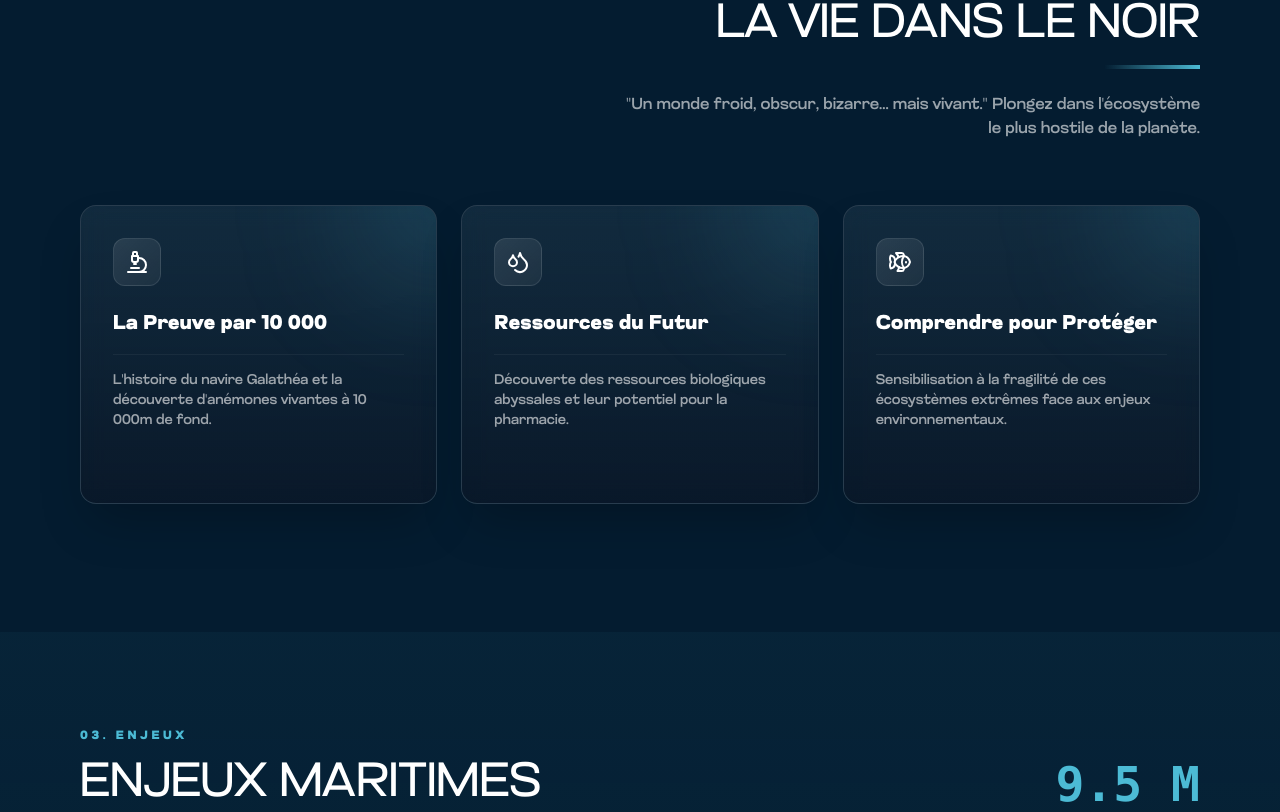
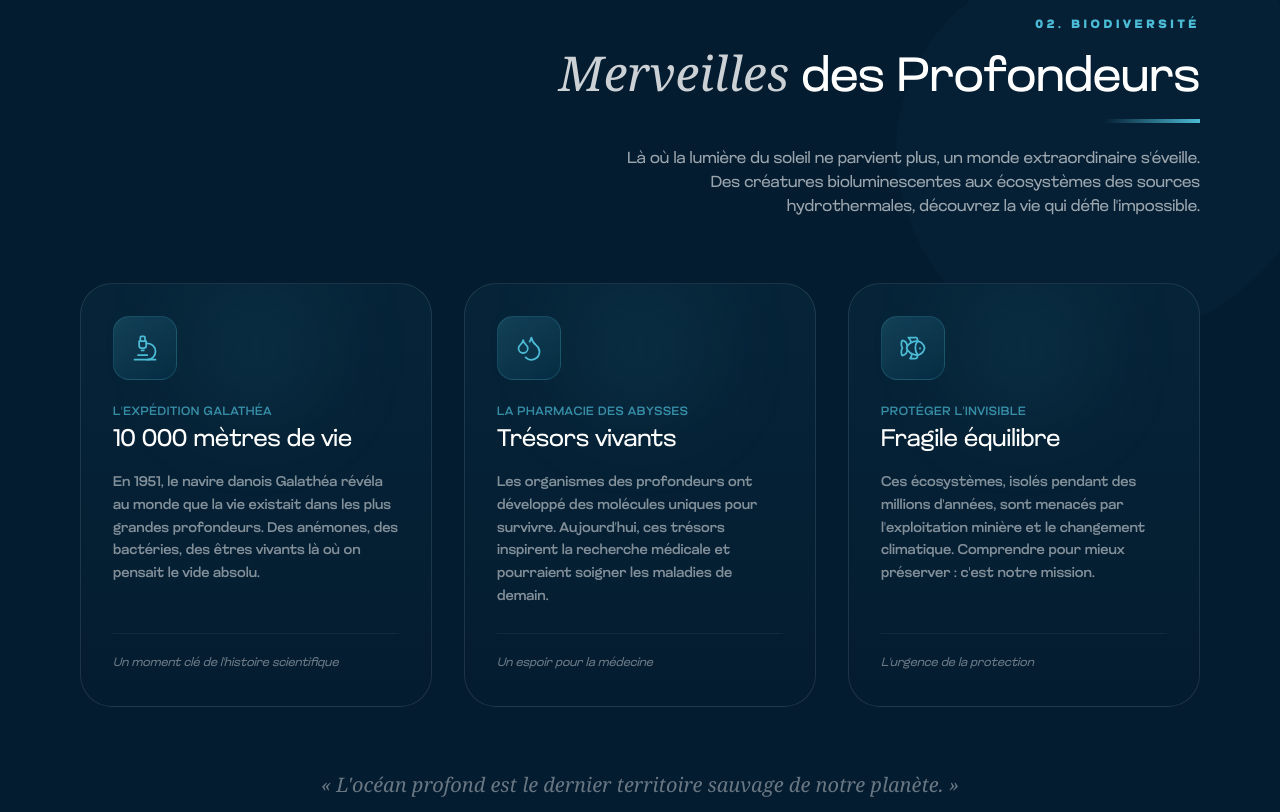
Before and after one commit to KillianGil/reaco-site-abysse, a Next.js app: page /visiter in a window 1280 px wide. Shown: the part 1508-2320 px from the top of the page. Built offline with nearby package versions, Linux system fonts and the light colour scheme.

Commit message:
Ajout Faq et changement design

```diff
--- a/src/app/visiter/page.tsx
+++ b/src/app/visiter/page.tsx
@@ -192,42 +192,91 @@ export default function ExpositionsPage() {
                 </section>
 
                 {/* ZONE 2: BIODIVERSITÉ & ABYSSES */}
-                <section className="px-4 md:px-20 max-w-7xl mx-auto w-full relative">
+                <section className="px-4 md:px-20 max-w-7xl mx-auto w-full relative py-8 md:py-12">
+                    {/* Organic wave decoration */}
+                    <div className="absolute inset-0 opacity-30 pointer-events-none overflow-hidden">
+                        <svg className="absolute -top-20 -right-20 w-[500px] h-[500px] text-[#4CBBD5]/10" viewBox="0 0 200 200">
+                            <path fill="currentColor" d="M44.5,-76.3C57.5,-69.2,67.7,-56.3,75.3,-42.1C82.9,-27.9,87.9,-12.4,86.8,2.4C85.7,17.2,78.5,31.3,69.1,43.3C59.7,55.3,48.1,65.1,34.8,71.8C21.5,78.5,6.5,82.1,-8.8,81.9C-24.1,81.7,-39.7,77.7,-52.1,69.5C-64.5,61.3,-73.7,48.9,-79.3,35C-84.9,21.1,-86.9,5.7,-84.4,-8.7C-81.9,-23.1,-74.9,-36.5,-64.8,-47.3C-54.7,-58.1,-41.5,-66.3,-27.7,-72.8C-13.9,-79.3,0.5,-84.1,14.4,-82.7C28.3,-81.3,31.5,-83.4,44.5,-76.3Z" transform="translate(100 100)" />
+                        </svg>
+                    </div>
+
                     <div className="section-header mb-10 md:mb-16 relative z-10 text-left md:text-right">
                         <span className="text-[#4CBBD5] text-[10px] md:text-xs font-bold tracking-[0.3em] uppercase block mb-3 md:mb-4">02. BIODIVERSITÉ</span>
-                        <h3 className="text-3xl md:text-5xl font-light uppercase">La Vie dans le Noir</h3>
+                        <h3 className="text-3xl md:text-5xl font-light">
+                            <span className="font-serif italic text-white/80">Merveilles</span> des Profondeurs
+                        </h3>
                         <div className="h-1 w-16 md:w-24 bg-gradient-to-r md:bg-gradient-to-l from-[#4CBBD5] to-transparent mt-3 md:mt-4 md:ml-auto" />
-                        <p className="mt-4 md:mt-6 text-white/60 max-w-xl md:ml-auto leading-relaxed text-sm md:text-base">
-                            &quot;Un monde froid, obscur, bizarre... mais vivant.&quot; Plongez dans l&apos;écosystème le plus hostile de la planète.
+                        <p className="mt-4 md:mt-6 text-white/60 max-w-xl md:ml-auto leading-relaxed text-sm md:text-base font-light">
+                            Là où la lumière du soleil ne parvient plus, un monde extraordinaire s&apos;éveille.
+                            Des créatures bioluminescentes aux écosystèmes des sources hydrothermales,
+                            découvrez la vie qui défie l&apos;impossible.
                         </p>
                     </div>
 
-                    <div className="grid grid-cols-1 md:grid-cols-3 gap-4 md:gap-6">
+                    <div className="grid grid-cols-1 md:grid-cols-3 gap-6 md:gap-8">
                         {[
-                            { icon: Microscope, title: "La Preuve par 10 000", desc: "L'histoire du navire Galathéa et la découverte d'anémones vivantes à 10 000m de fond." },
-                            { icon: Droplets, title: "Ressources du Futur", desc: "Découverte des ressources biologiques abyssales et leur potentiel pour la pharmacie." },
-                            { icon: Fish, title: "Comprendre pour Protéger", desc: "Sensibilisation à la fragilité de ces écosystèmes extrêmes face aux enjeux environnementaux." }
+                            {
+                                icon: Microscope,
+                                title: "10 000 mètres de vie",
+                                subtitle: "L'expédition Galathéa",
+                                desc: "En 1951, le navire danois Galathéa révéla au monde que la vie existait dans les plus grandes profondeurs. Des anémones, des bactéries, des êtres vivants là où on pensait le vide absolu.",
+                                detail: "Un moment clé de l'histoire scientifique"
+                            },
+                            {
+                                icon: Droplets,
+                                title: "Trésors vivants",
+                                subtitle: "La pharmacie des abysses",
+                                desc: "Les organismes des profondeurs ont développé des molécules uniques pour survivre. Aujourd'hui, ces trésors inspirent la recherche médicale et pourraient soigner les maladies de demain.",
+                                detail: "Un espoir pour la médecine"
+                            },
+                            {
+                                icon: Fish,
+                                title: "Fragile équilibre",
+                                subtitle: "Protéger l'invisible",
+                                desc: "Ces écosystèmes, isolés pendant des millions d'années, sont menacés par l'exploitation minière et le changement climatique. Comprendre pour mieux préserver : c'est notre mission.",
+                                detail: "L'urgence de la protection"
+                            }
                         ].map((card, i) => (
-                            <div key={i} className="group relative rounded-2xl overflow-hidden border border-white/10 bg-white/5 backdrop-blur-md hover:bg-white/10 transition-all duration-500 hover:-translate-y-2 h-full shadow-2xl">
-                                {/* Enhanced Backgrounds */}
-                                <div className="absolute inset-0 bg-gradient-to-b from-[#4CBBD5]/5 to-[#020A19] opacity-50" />
-                                <div className="absolute -top-20 -right-20 w-40 h-40 bg-[#4CBBD5]/20 rounded-full blur-3xl group-hover:bg-[#4CBBD5]/30 transition-colors duration-700" />
+                            <div key={i} className="group relative h-full">
+                                {/* Card with organic shape */}
+                                <div className="relative rounded-[2rem] overflow-hidden border border-white/10 bg-gradient-to-b from-[#062438] to-[#041C30] hover:border-[#4CBBD5]/30 transition-all duration-700 h-full">
+                                    {/* Soft glow effect */}
+                                    <div className="absolute top-0 left-1/2 -translate-x-1/2 w-32 h-32 bg-[#4CBBD5]/10 rounded-full blur-[50px] group-hover:bg-[#4CBBD5]/20 transition-all duration-700" />
 
-                                <div className="p-6 md:p-8 relative z-10 h-full flex flex-col">
-                                    <div className="w-10 h-10 md:w-12 md:h-12 bg-gradient-to-br from-white/10 to-white/5 border border-white/10 rounded-xl flex items-center justify-center mb-4 md:mb-6 group-hover:border-[#4CBBD5]/50 group-hover:shadow-[0_0_15px_rgba(76,187,213,0.3)] transition-all duration-500">
-                                        <card.icon className="w-5 h-5 md:w-6 md:h-6 text-white group-hover:text-[#4CBBD5] transition-colors" />
-                                    </div>
-                                    <h3 className="text-lg md:text-xl font-bold mb-3 md:mb-4 leading-tight group-hover:text-[#4CBBD5] transition-colors">{card.title}</h3>
-                                    <p className="text-white/60 text-xs md:text-sm leading-relaxed mb-4 md:mb-6 flex-1 border-t border-white/5 pt-4">
-                                        {card.desc}
-                                    </p>
-                                    <div className="flex items-center gap-2 text-[#4CBBD5] text-[10px] md:text-xs font-bold uppercase tracking-wider opacity-0 group-hover:opacity-100 transition-opacity transform translate-y-2 group-hover:translate-y-0">
-                                        <span>Explorer</span>
-                                        <div className="w-4 h-px bg-[#4CBBD5]" />
+                                    <div className="p-6 md:p-8 relative z-10 h-full flex flex-col">
+                                        {/* Icon with organic container */}
+                                        <div className="w-14 h-14 md:w-16 md:h-16 bg-gradient-to-br from-[#4CBBD5]/20 to-[#006994]/10 rounded-[1rem] flex items-center justify-center mb-5 md:mb-6 group-hover:scale-105 transition-transform duration-500 border border-[#4CBBD5]/20">
+                                            <card.icon className="w-6 h-6 md:w-7 md:h-7 text-[#4CBBD5]" strokeWidth={1.5} />
+                                        </div>
+
+                                        {/* Subtitle */}
+                                        <span className="text-[10px] md:text-xs text-[#4CBBD5]/70 uppercase tracking-wider mb-1">{card.subtitle}</span>
+
+                                        {/* Title */}
+                                        <h3 className="text-xl md:text-2xl font-light mb-4 leading-tight group-hover:text-[#4CBBD5] transition-colors">
+                                            {card.title}
+                                        </h3>
+
+                                        {/* Description */}
+                                        <p className="text-white/50 text-sm leading-relaxed mb-6 flex-1">
+                                            {card.desc}
+                                        </p>
+
+                                        {/* Bottom detail */}
+                                        <div className="pt-4 border-t border-white/5">
+                                            <span className="text-xs text-white/40 font-light italic">{card.detail}</span>
+                                        </div>
                                     </div>
                                 </div>
                             </div>
                         ))}
+                    </div>
+
+                    {/* Quote */}
+                    <div className="mt-12 md:mt-16 text-center">
+                        <blockquote className="text-lg md:text-xl text-white/40 font-serif italic max-w-2xl mx-auto">
+                            « L&apos;océan profond est le dernier territoire sauvage de notre planète. »
+                        </blockquote>
                     </div>
                 </section>
 
--- a/src/components/UI/MobileMenu.tsx
+++ b/src/components/UI/MobileMenu.tsx
@@ -41,8 +41,8 @@ const linkVariants = {
 
 const links = [
     { name: "Visiter", href: "/visiter" },
+    { name: "Actualités", href: "/actualites" },
     { name: "Informations", href: "/informations" },
-    { name: "Actualités", href: "/actualites" },
     { name: "Contact", href: "/contact" },
     { name: "Billetterie", href: "/billetterie", isCta: true },
 ];
--- a/src/components/UI/Navbar.tsx
+++ b/src/components/UI/Navbar.tsx
@@ -37,12 +37,12 @@ export function Navbar() {
               Visiter
               <span className="absolute left-0 -bottom-1 w-0 h-[1px] bg-white transition-all duration-300 group-hover:w-full" />
             </Link>
+            <Link href="/actualites" className="group relative text-xs text-white/60 uppercase tracking-[0.15em] hover:text-white transition-colors">
+              Actualités
+              <span className="absolute left-0 -bottom-1 w-0 h-[1px] bg-white transition-all duration-300 group-hover:w-full" />
+            </Link>
             <Link href="/informations" className="group relative text-xs text-white/60 uppercase tracking-[0.15em] hover:text-white transition-colors">
               Informations
-              <span className="absolute left-0 -bottom-1 w-0 h-[1px] bg-white transition-all duration-300 group-hover:w-full" />
-            </Link>
-            <Link href="/actualites" className="group relative text-xs text-white/60 uppercase tracking-[0.15em] hover:text-white transition-colors">
-              Actualités
               <span className="absolute left-0 -bottom-1 w-0 h-[1px] bg-white transition-all duration-300 group-hover:w-full" />
             </Link>
             <Link href="/contact" className="group relative text-xs text-white/60 uppercase tracking-[0.15em] hover:text-white transition-colors">
```
Also changed, not shown: src/app/actualites/page.tsx (+13 -15 lines), src/app/informations/page.tsx (+71 -50 lines).
